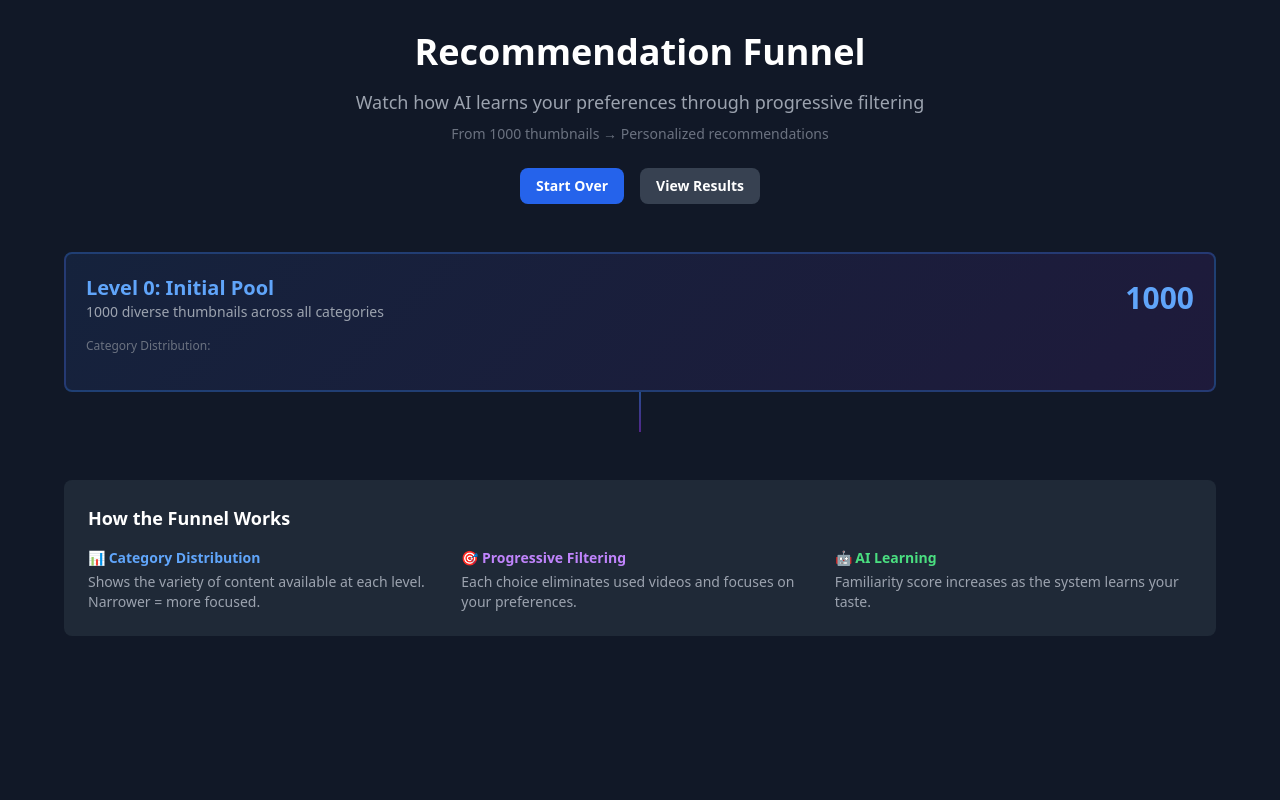
After one commit to vincentsharechat/video-recommender, a Flask app: template templates/funnel.html in a window 1280 px wide. The commit adds this page. Run offline with Flask 3, Linux system fonts and the light colour scheme; the template is opened without the code that fills it, so the values that code supplies are empty; some libraries are stand-ins or nearby versions.

Commit message:
Add funnel visualization to show AI learning progression
- Created /funnel route showing inverted pyramid of recommendation filtering
- Built funnel.html template with progressive narrowing visualization (1000→personalized)
- Display category distribution changes with color-coded bars at each level
- Show AI learning insights and familiarity score progression per user choice
- Added "View Funnel" navigation buttons to results and round pages
- Implemented backend logic to calculate distributions and insights per funnel level

The funnel visualization demonstrates how Claude AI progressively learns user preferences:
- Level 0: All 1000 thumbnails with initial category distribution
- Each subsequent level: Selected video (green border + pulse), remaining pool size, updated distribution, AI insight
- Tracks preferred category and familiarity score evolution across choices

🤖 Generated with [Claude Code](https://claude.com/claude-code)

Co-Authored-By: Claude <noreply@anthropic.com>

```diff
--- a/app.py
+++ b/app.py
@@ -192,6 +192,101 @@ def results():
     )
 
 
+@app.route("/funnel")
+def funnel():
+    """Visualization of recommendation funnel showing AI learning progression."""
+    from collections import Counter
+
+    history = session.get("history", [])
+
+    if not history:
+        return redirect(url_for("index"))
+
+    # Category colors for visualization
+    CATEGORY_COLORS = {
+        "food": "#ef4444",
+        "travel": "#3b82f6",
+        "tech": "#8b5cf6",
+        "lifestyle": "#ec4899",
+        "education": "#10b981",
+        "entertainment": "#f59e0b"
+    }
+
+    # Calculate initial distribution (all 1000 thumbnails)
+    initial_counts = Counter([v["category"] for v in THUMBNAILS_POOL])
+    initial_distribution = {}
+    for category, count in initial_counts.items():
+        initial_distribution[category] = {
+            "count": count,
+            "percentage": round((count / len(THUMBNAILS_POOL)) * 100, 1),
+            "color": CATEGORY_COLORS.get(category, "#6b7280")
+        }
+
+    # Build funnel levels for each choice
+    funnel_levels = []
+    cumulative_used_ids = []
+
+    for i, chosen_video in enumerate(history):
+        # Track used IDs up to this point
+        cumulative_used_ids.append(chosen_video["id"])
+
+        # Get remaining pool after this choice
+        remaining_pool = [v for v in THUMBNAILS_POOL if v["id"] not in cumulative_used_ids]
+
+        # Calculate category distribution in remaining pool
+        remaining_counts = Counter([v["category"] for v in remaining_pool])
+        distribution = {}
+        for category, count in remaining_counts.items():
+            distribution[category] = {
+                "count": count,
+                "percentage": round((count / len(remaining_pool)) * 100, 1) if remaining_pool else 0,
+                "color": CATEGORY_COLORS.get(category, "#6b7280")
+            }
+
+        # Calculate user's preferred category so far
+        history_so_far = history[:i+1]
+        category_preference = Counter([v["category"] for v in history_so_far])
+        preferred_category = category_preference.most_common(1)[0][0] if category_preference else None
+
+        # Generate insight about AI learning
+        if i == 0:
+            insight = f"First choice revealed interest in {chosen_video['category']} content. Filtering begins."
+        else:
+            if chosen_video["category"] == preferred_category:
+                insight = f"Confirmed preference for {preferred_category}. Narrowing focus on similar content."
+            else:
+                insight = f"Exploring {chosen_video['category']} while maintaining {preferred_category} as primary interest."
+
+        # Calculate familiarity score at this point
+        familiarity_score = calculate_familiarity_score(history_so_far)
+
+        funnel_levels.append({
+            "chosen": chosen_video,
+            "remaining": len(remaining_pool),
+            "distribution": distribution,
+            "preferred_category": preferred_category,
+            "insight": insight,
+            "familiarity_score": familiarity_score
+        })
+
+    # Final stats
+    final_category_counts = Counter([v["category"] for v in history])
+    primary_category = final_category_counts.most_common(1)[0][0] if final_category_counts else "None"
+
+    final_stats = {
+        "primary_category": primary_category,
+        "familiarity": calculate_familiarity_score(history),
+        "remaining": len([v for v in THUMBNAILS_POOL if v["id"] not in cumulative_used_ids])
+    }
+
+    return render_template(
+        "funnel.html",
+        initial_distribution=initial_distribution,
+        funnel_levels=funnel_levels,
+        final_stats=final_stats
+    )
+
+
 @app.route("/continue", methods=["POST"])
 def continue_session():
     """Continue to next round."""
--- /dev/null
+++ b/templates/funnel.html
@@ -0,0 +1,222 @@
+<!DOCTYPE html>
+<html lang="en">
+<head>
+    <meta charset="UTF-8">
+    <meta name="viewport" content="width=device-width, initial-scale=1.0">
+    <title>Recommendation Funnel - AI Learning Visualization</title>
+    <script src="https://cdn.tailwindcss.com"></script>
+    <style>
+        .funnel-layer {
+            position: relative;
+            margin: 0 auto;
+            transition: all 0.3s ease;
+        }
+        .funnel-content {
+            background: linear-gradient(135deg, rgba(59, 130, 246, 0.1), rgba(147, 51, 234, 0.1));
+            border: 2px solid rgba(59, 130, 246, 0.3);
+            border-radius: 8px;
+            padding: 20px;
+            position: relative;
+        }
+        .selected-marker {
+            animation: pulse 2s infinite;
+        }
+        @keyframes pulse {
+            0%, 100% { opacity: 1; }
+            50% { opacity: 0.5; }
+        }
+        .category-bar {
+            height: 24px;
+            display: inline-block;
+            transition: width 0.5s ease;
+        }
+        .connector {
+            width: 2px;
+            height: 40px;
+            background: linear-gradient(to bottom, rgba(59, 130, 246, 0.5), rgba(147, 51, 234, 0.5));
+            margin: 0 auto;
+        }
+    </style>
+</head>
+<body class="bg-gray-900 text-white min-h-screen">
+    <div class="container mx-auto px-4 py-8">
+        <div class="max-w-6xl mx-auto">
+            <!-- Header -->
+            <div class="text-center mb-12">
+                <h1 class="text-4xl font-bold mb-4">Recommendation Funnel</h1>
+                <p class="text-gray-400 text-lg mb-2">Watch how AI learns your preferences through progressive filtering</p>
+                <p class="text-gray-500 text-sm">From 1000 thumbnails → Personalized recommendations</p>
+
+                <div class="mt-6 flex justify-center gap-4">
+                    <a href="/" class="px-4 py-2 bg-blue-600 hover:bg-blue-700 rounded-lg text-sm font-semibold transition-colors">
+                        Start Over
+                    </a>
+                    <a href="/results" class="px-4 py-2 bg-gray-700 hover:bg-gray-600 rounded-lg text-sm font-semibold transition-colors">
+                        View Results
+                    </a>
+                </div>
+            </div>
+
+            <!-- Funnel Visualization -->
+            <div class="space-y-8">
+                <!-- Level 0: Initial Pool -->
+                <div class="funnel-layer" style="width: 100%;">
+                    <div class="funnel-content">
+                        <div class="flex items-center justify-between mb-4">
+                            <div>
+                                <h3 class="text-xl font-bold text-blue-400">Level 0: Initial Pool</h3>
+                                <p class="text-gray-400 text-sm">1000 diverse thumbnails across all categories</p>
+                            </div>
+                            <div class="text-3xl font-bold text-blue-400">1000</div>
+                        </div>
+
+                        <!-- Category Distribution -->
+                        <div class="space-y-2">
+                            <p class="text-xs text-gray-500 mb-2">Category Distribution:</p>
+                            <div class="flex gap-1">
+                                {% for category, data in initial_distribution.items() %}
+                                <div class="category-bar"
+                                     style="width: {{ data.percentage }}%; background-color: {{ data.color }};"
+                                     title="{{ category }}: {{ data.count }} videos ({{ data.percentage }}%)">
+                                </div>
+                                {% endfor %}
+                            </div>
+                            <div class="flex flex-wrap gap-2 mt-2">
+                                {% for category, data in initial_distribution.items() %}
+                                <span class="text-xs px-2 py-1 rounded" style="background-color: {{ data.color }}20; color: {{ data.color }};">
+                                    {{ category }}: {{ data.count }} ({{ data.percentage }}%)
+                                </span>
+                                {% endfor %}
+                            </div>
+                        </div>
+                    </div>
+                    <div class="connector"></div>
+                </div>
+
+                <!-- User's Journey Levels -->
+                {% for level in funnel_levels %}
+                <div class="funnel-layer" style="width: {{ 100 - (loop.index0 * 8) }}%;">
+                    <div class="funnel-content border-purple-500">
+                        <div class="flex items-center justify-between mb-4">
+                            <div class="flex-1">
+                                <h3 class="text-xl font-bold text-purple-400">Level {{ loop.index }}: After Choice {{ loop.index }}</h3>
+                                <p class="text-gray-400 text-sm">{{ level.remaining }} thumbnails remaining</p>
+                            </div>
+                            <div class="text-3xl font-bold text-purple-400">{{ level.remaining }}</div>
+                        </div>
+
+                        <!-- Selected Video -->
+                        <div class="mb-4 p-3 bg-gray-800 rounded-lg border-2 border-green-500 selected-marker">
+                            <div class="flex items-center gap-3">
+                                <div class="w-16 h-12 rounded flex-shrink-0" style="background-color: {{ level.chosen.thumbnail_color }};"></div>
+                                <div class="flex-1 min-w-0">
+                                    <p class="font-semibold text-green-400 truncate">✓ {{ level.chosen.title }}</p>
+                                    <p class="text-xs text-gray-400">
+                                        <span class="px-2 py-0.5 bg-gray-700 rounded">{{ level.chosen.category }}</span>
+                                        • {{ "{:,}".format(level.chosen.views) }} views
+                                    </p>
+                                </div>
+                            </div>
+                        </div>
+
+                        <!-- AI Learning Insight -->
+                        <div class="mb-3 p-3 bg-blue-900 bg-opacity-30 rounded-lg border border-blue-500">
+                            <p class="text-sm text-blue-300">
+                                <span class="font-semibold">🤖 AI Learning:</span>
+                                {{ level.insight }}
+                            </p>
+                        </div>
+
+                        <!-- Category Distribution After This Choice -->
+                        <div class="space-y-2">
+                            <p class="text-xs text-gray-500 mb-2">Refined Category Focus:</p>
+                            <div class="flex gap-1">
+                                {% for category, data in level.distribution.items() %}
+                                <div class="category-bar"
+                                     style="width: {{ data.percentage }}%; background-color: {{ data.color }};"
+                                     title="{{ category }}: {{ data.count }} videos ({{ data.percentage }}%)">
+                                </div>
+                                {% endfor %}
+                            </div>
+                            <div class="flex flex-wrap gap-2 mt-2">
+                                {% for category, data in level.distribution.items() %}
+                                <span class="text-xs px-2 py-1 rounded"
+                                      style="background-color: {{ data.color }}20; color: {{ data.color }};"
+                                      {% if category == level.preferred_category %}class="ring-2 ring-yellow-400"{% endif %}>
+                                    {{ category }}: {{ data.count }} ({{ data.percentage }}%)
+                                    {% if category == level.preferred_category %}⭐{% endif %}
+                                </span>
+                                {% endfor %}
+                            </div>
+                        </div>
+
+                        <!-- Familiarity Score Progress -->
+                        <div class="mt-4 p-3 bg-gray-800 rounded-lg">
+                            <div class="flex justify-between items-center mb-2">
+                                <span class="text-sm text-gray-400">AI Familiarity Score</span>
+                                <span class="text-lg font-bold text-green-400">{{ level.familiarity_score }}%</span>
+                            </div>
+                            <div class="w-full bg-gray-700 rounded-full h-2">
+                                <div class="bg-gradient-to-r from-blue-500 to-green-500 h-2 rounded-full"
+                                     style="width: {{ level.familiarity_score }}%"></div>
+                            </div>
+                        </div>
+                    </div>
+                    {% if not loop.last %}
+                    <div class="connector"></div>
+                    {% endif %}
+                </div>
+                {% endfor %}
+
+                <!-- Final State -->
+                {% if funnel_levels %}
+                <div class="funnel-layer" style="width: {{ 100 - (funnel_levels|length * 8) }}%;">
+                    <div class="funnel-content border-green-500">
+                        <div class="text-center py-8">
+                            <div class="text-5xl mb-4">🎯</div>
+                            <h3 class="text-2xl font-bold text-green-400 mb-2">Highly Personalized</h3>
+                            <p class="text-gray-400 mb-4">
+                                AI has learned your preferences through {{ funnel_levels|length }} rounds
+                            </p>
+                            <div class="grid grid-cols-3 gap-4 text-center mt-6">
+                                <div>
+                                    <div class="text-2xl font-bold text-blue-400">{{ final_stats.primary_category }}</div>
+                                    <div class="text-xs text-gray-500">Primary Interest</div>
+                                </div>
+                                <div>
+                                    <div class="text-2xl font-bold text-purple-400">{{ final_stats.familiarity }}%</div>
+                                    <div class="text-xs text-gray-500">Familiarity Score</div>
+                                </div>
+                                <div>
+                                    <div class="text-2xl font-bold text-green-400">{{ final_stats.remaining }}</div>
+                                    <div class="text-xs text-gray-500">Videos Remaining</div>
+                                </div>
+                            </div>
+                        </div>
+                    </div>
+                </div>
+                {% endif %}
+            </div>
+
+            <!-- Legend -->
+            <div class="mt-12 p-6 bg-gray-800 rounded-lg">
+                <h3 class="text-lg font-bold mb-4">How the Funnel Works</h3>
+                <div class="grid grid-cols-1 md:grid-cols-3 gap-4 text-sm">
+                    <div>
+                        <div class="font-semibold text-blue-400 mb-1">📊 Category Distribution</div>
+                        <p class="text-gray-400">Shows the variety of content available at each level. Narrower = more focused.</p>
+                    </div>
+                    <div>
+                        <div class="font-semibold text-purple-400 mb-1">🎯 Progressive Filtering</div>
+                        <p class="text-gray-400">Each choice eliminates used videos and focuses on your preferences.</p>
+                    </div>
+                    <div>
+                        <div class="font-semibold text-green-400 mb-1">🤖 AI Learning</div>
+                        <p class="text-gray-400">Familiarity score increases as the system learns your taste.</p>
+                    </div>
+                </div>
+            </div>
+        </div>
+    </div>
+</body>
+</html>
--- a/templates/results.html
+++ b/templates/results.html
@@ -85,6 +85,12 @@
                         Continue Watching
                     </button>
                 </form>
+                <a href="/funnel" class="px-8 py-3 bg-purple-600 hover:bg-purple-500 rounded-lg font-semibold transition-colors flex items-center gap-2">
+                    <svg class="w-5 h-5" fill="currentColor" viewBox="0 0 20 20">
+                        <path d="M3 3a1 1 0 011-1h12a1 1 0 011 1v3a1 1 0 01-.293.707L12 11.414V15a1 1 0 01-.293.707l-2 2A1 1 0 018 17v-5.586L3.293 6.707A1 1 0 013 6V3z"/>
+                    </svg>
+                    View Funnel Visualization
+                </a>
                 <a href="/" class="px-8 py-3 bg-gray-700 hover:bg-gray-600 rounded-lg font-semibold transition-colors">
                     Start New Session
                 </a>
--- a/templates/round.html
+++ b/templates/round.html
@@ -146,6 +146,12 @@
                 <a href="/results" class="px-6 py-3 bg-gray-700 hover:bg-gray-600 rounded-lg font-semibold transition-colors">
                     View Results
                 </a>
+                <a href="/funnel" class="px-6 py-3 bg-purple-600 hover:bg-purple-500 rounded-lg font-semibold transition-colors flex items-center gap-2">
+                    <svg class="w-5 h-5" fill="currentColor" viewBox="0 0 20 20">
+                        <path d="M3 3a1 1 0 011-1h12a1 1 0 011 1v3a1 1 0 01-.293.707L12 11.414V15a1 1 0 01-.293.707l-2 2A1 1 0 018 17v-5.586L3.293 6.707A1 1 0 013 6V3z"/>
+                    </svg>
+                    View Funnel
+                </a>
             </div>
         </div>
     </div>
```
